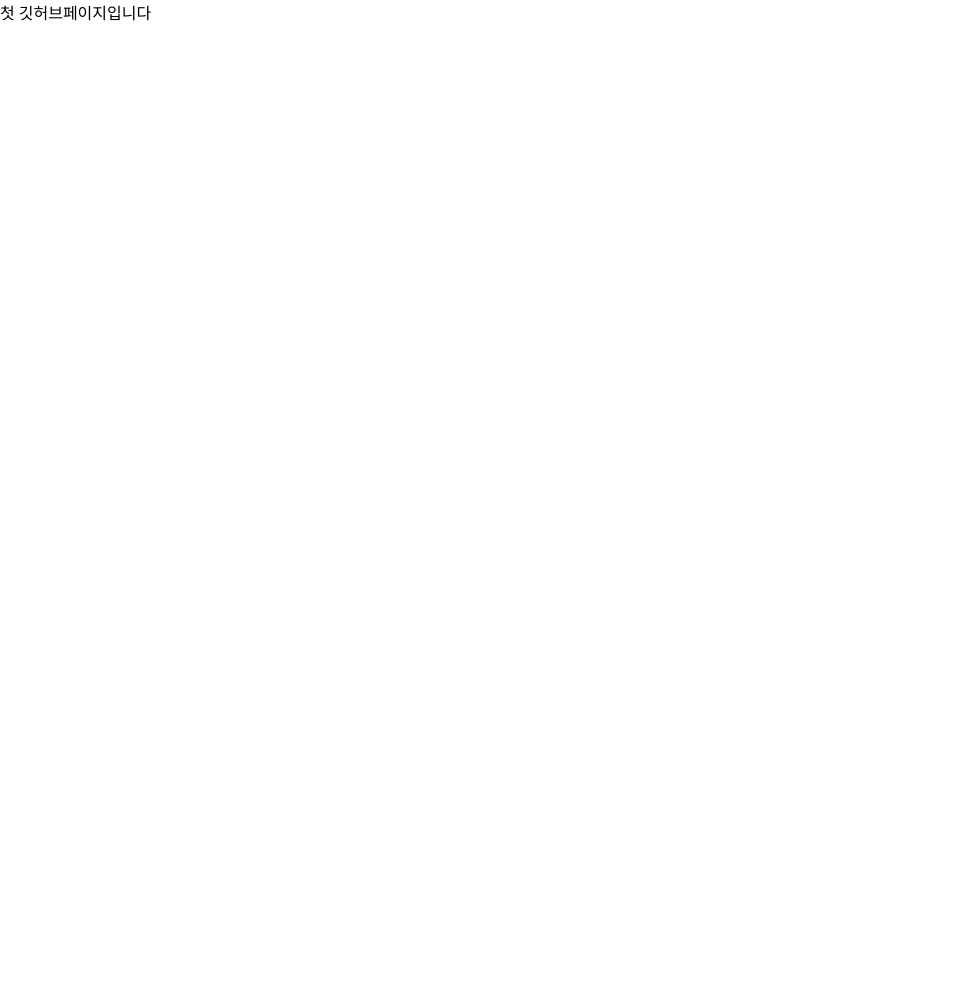
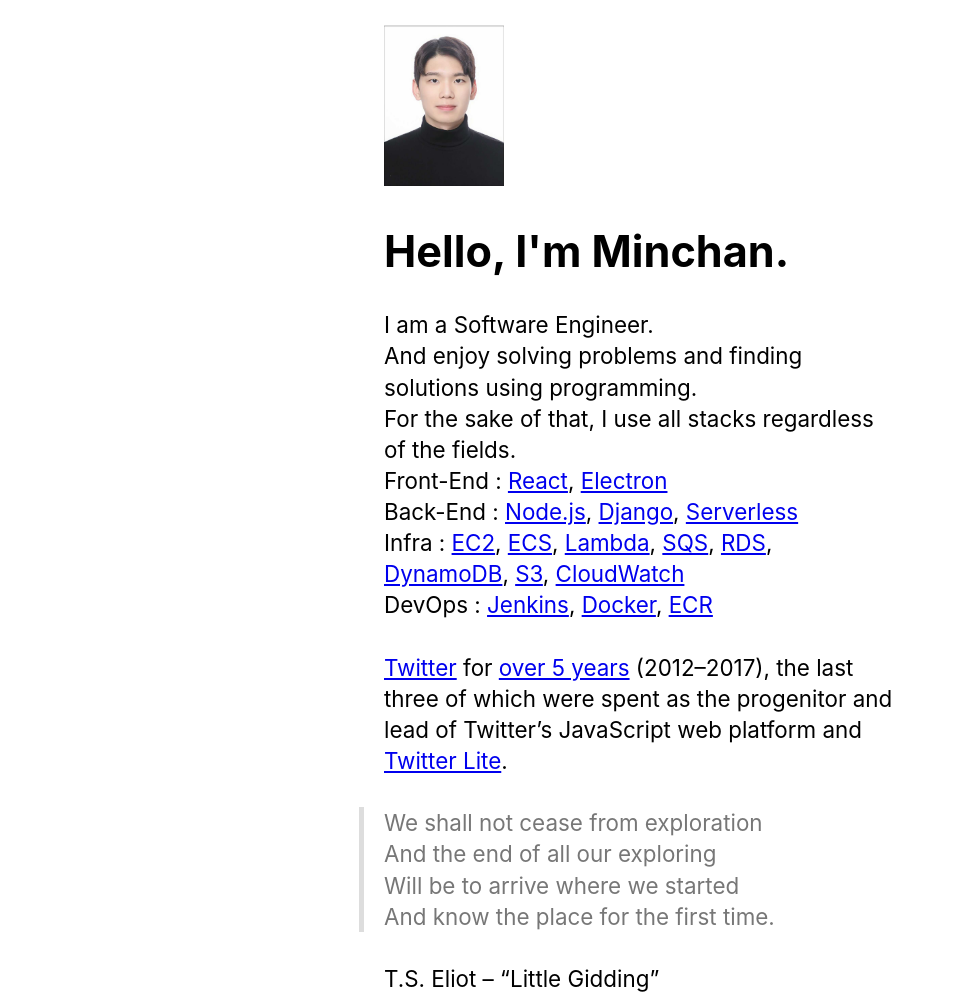
Before and after one commit to HelloMinchan/hellominchan.github.io, a plain HTML site: page index.html in a window 1280 px wide. Shown: the whole page, without its empty margins (0-953 px from the left). Before the commit the page ends 800 px from the top, so only its background shows below. Drawn offline with Linux system fonts and the light colour scheme.

Commit message:
header작성

```diff
--- a/index.html
+++ b/index.html
@@ -10,6 +10,71 @@
   </head>
 
   <body>
-    <h1>첫 깃허브페이지입니다</h1>
+    <header class="header">
+      <div class="profile_photo_div">
+        <img id="profile_photo" src="./me.jpg" alt="me" />
+      </div>
+      <div class="profile_header">
+        <h1>Hello, I'm Minchan.</h1>
+      </div>
+      <div class="profile_body">
+        <p>
+          I am a Software Engineer.<br />
+          And enjoy solving problems and finding solutions using programming.
+          <br />
+          For the sake of that, I use all stacks regardless of the fields.
+          <br />
+          Front-End : <a href="https://reactjs.org/">React</a>,
+          <a href="https://www.electronjs.org/">Electron</a>
+          <br />
+          Back-End : <a href="https://nodejs.org/ko/">Node.js</a>,
+          <a href="https://www.djangoproject.com/">Django</a>,
+          <a href="https://www.serverless.com/">Serverless</a>
+          <br />
+          Infra :
+          <a
+            href="https://aws.amazon.com/ec2/?nc1=h_ls&ec2-whats-new.sort-by=item.additionalFields.postDateTime&ec2-whats-new.sort-order=desc"
+            >EC2</a
+          >,
+          <a
+            href="https://aws.amazon.com/ecs/?nc1=h_ls&whats-new-cards.sort-by=item.additionalFields.postDateTime&whats-new-cards.sort-order=desc&ecs-blogs.sort-by=item.additionalFields.createdDate&ecs-blogs.sort-order=desc"
+            >ECS</a
+          >, <a href="https://aws.amazon.com/lambda/?nc1=h_ls">Lambda</a>,
+          <a href="https://aws.amazon.com/sqs/?nc1=h_ls">SQS</a>,
+          <a
+            href="https://aws.amazon.com/ecs/?nc1=h_ls&whats-new-cards.sort-by=item.additionalFields.postDateTime&whats-new-cards.sort-order=desc&ecs-blogs.sort-by=item.additionalFields.createdDate&ecs-blogs.sort-order=desc"
+            >RDS</a
+          >, <a href="https://aws.amazon.com/dynamodb/?nc1=h_ls">DynamoDB</a>,
+          <a href="https://aws.amazon.com/s3/?nc1=h_ls">S3</a>,
+          <a href="https://aws.amazon.com/cloudwatch/?nc1=h_ls">CloudWatch</a>
+          <br />
+          DevOps : <a href="https://www.jenkins.io/">Jenkins</a>,
+          <a href="https://www.docker.com/">Docker</a>,
+          <a href="https://aws.amazon.com/ecr/?nc1=h_ls">ECR</a>
+          <br />
+          <br />
+
+          <a href="https://mobile.twitter.com/necolas">Twitter</a> for
+          <a href="https://mobile.twitter.com/necolas/status/929058637309362176"
+            >over 5 years</a
+          >
+          (2012–2017), the last three of which were spent as the progenitor and
+          lead of Twitter’s JavaScript web platform and
+          <a
+            href="https://blog.twitter.com/engineering/en_us/topics/open-source/2017/how-we-built-twitter-lite.html"
+            >Twitter Lite</a
+          >.
+        </p>
+        <blockquote>
+          <p>
+            We shall not cease from exploration<br />
+            And the end of all our exploring<br />
+            Will be to arrive where we started<br />
+            And know the place for the first time.
+          </p>
+        </blockquote>
+        <p>T.S. Eliot – “Little Gidding”</p>
+      </div>
+    </header>
   </body>
 </html>
--- a/reset.css
+++ b/reset.css
@@ -119,3 +119,50 @@ table {
   border-collapse: collapse;
   border-spacing: 0;
 }
+
+html {
+  font-family: -apple-system, BlinkMacSystemFont, "Segoe UI", Roboto, Ubuntu,
+    "Helvetica Neue", sans-serif;
+  line-height: 1.388888;
+}
+body {
+  padding-left: 30%;
+  padding-right: 30%;
+}
+
+h1 {
+  font-size: 2.7em;
+  line-height: 1.2;
+  font-weight: 700;
+}
+blockquote {
+  margin-left: -25px;
+  padding: 0 10px 0 20px;
+  border-left: 5px solid #ddd;
+  color: #777;
+}
+p {
+  font-size: 1.4em;
+  margin: 0 0 1.38888em;
+  display: block;
+  margin-block-start: 1.4em;
+  margin-block-end: 1em;
+  margin-inline-start: 0px;
+  margin-inline-end: 0px;
+}
+
+.profile_photo_div {
+  padding-top: 25px;
+  padding-bottom: 35px;
+  width: 120px;
+
+  overflow: hidden;
+}
+
+#profile_photo {
+  border-top: 1px solid black;
+  border-color: rgba(0, 0, 0, 0.15);
+  width: 100%;
+  height: 100%;
+  object-fit: contain;
+}
```
Also changed, not shown: me.jpg (added), me1.jpg (added).
